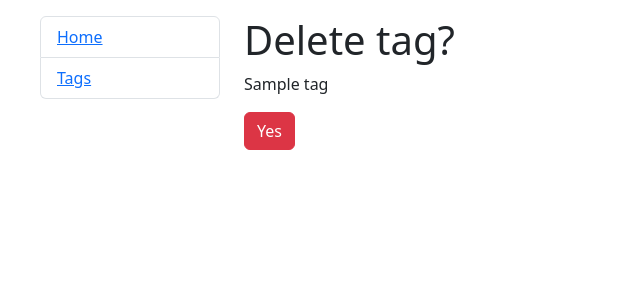
After one commit to Altahoma/todo-list, a Django app: page /tags/1/delete/ in a window 1280 px wide. The commit adds this page. Shown: the top 300 px of the page, without its empty margins (0-640 px from the left). Run offline with Django 4.2, Linux system fonts and the light colour scheme; tables that the repository leaves empty hold one stand-in row (values such as "Sample post").

Commit message:
Implemented tag delete

```diff
--- /dev/null
+++ b/templates/todolist/tag_confirm_delete.html
@@ -0,0 +1,10 @@
+{% extends "base.html" %}
+
+{% block content %}
+  <h1>Delete tag?</h1>
+  <p>{{ tag.name }}</p>
+  <form action="" method="post">
+    {% csrf_token %}
+    <input type="submit" value="Yes" class="btn btn-danger">
+  </form>
+{% endblock %}
--- a/templates/todolist/tag_list.html
+++ b/templates/todolist/tag_list.html
@@ -34,7 +34,7 @@
           </a>
         </td>
         <td>
-          <a href="#">
+          <a href="{% url 'todolist:tag-delete' pk=tag.id %}">
             <button type="button" class="btn btn-secondary">Delete</button>
           </a>
         </td>
--- a/todolist/urls.py
+++ b/todolist/urls.py
@@ -9,6 +9,7 @@ from .views import (
     TagList,
     TagCreateView,
     TagUpdateView,
+    TagDeleteView,
 )
 
 urlpatterns = [
@@ -24,6 +25,7 @@ urlpatterns = [
     path("tags/", TagList.as_view(), name="tag-list"),
     path("tags/create/", TagCreateView.as_view(), name="tag-create"),
     path("tags/<int:pk>/update/", TagUpdateView.as_view(), name="tag-update"),
+    path("tags/<int:pk>/delete/", TagDeleteView.as_view(), name="tag-delete"),
 ]
 
 app_name = "todolist"
--- a/todolist/views.py
+++ b/todolist/views.py
@@ -53,3 +53,8 @@ class TagUpdateView(generic.UpdateView):
     fields = "__all__"
     template_name = "todolist/tag_form.html"
     success_url = reverse_lazy("todolist:tag-list")
+
+
+class TagDeleteView(generic.DeleteView):
+    model = Tag
+    success_url = reverse_lazy("todolist:tag-list")
```
